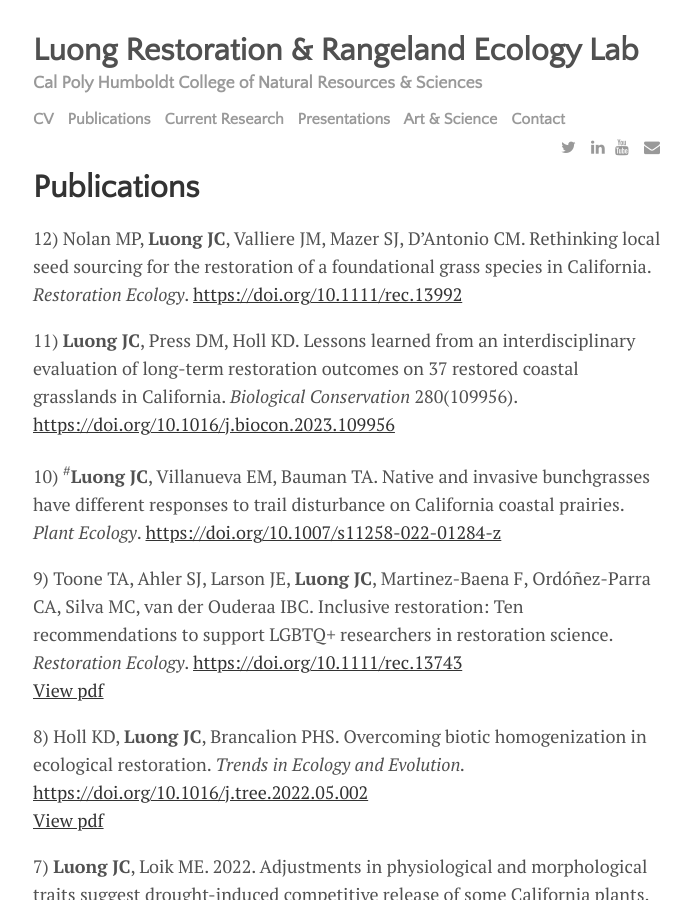
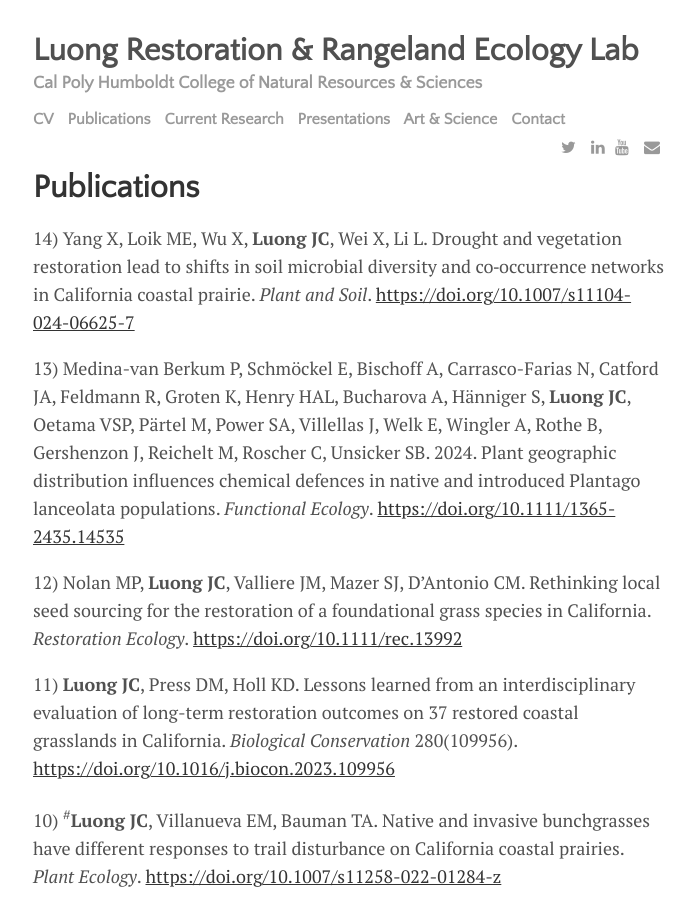
Before and after one commit to austinluong/justinluong.com, a Jekyll site: the page built from menu/publications.md, in a window 1280 px wide and 900 px high. Shown: the whole window, without its empty margins (291-986 px from the left). Built offline with Jekyll 4.4.1, drawn with Linux system fonts in a browser that asks for light colours; nearby versions of some CDN libraries.

Commit message:
Update publications.md

```diff
--- a/menu/publications.md
+++ b/menu/publications.md
@@ -2,6 +2,10 @@
 layout: page
 title: Publications
 ---
+14) Yang X, Loik ME, Wu X, **Luong JC**, Wei X, Li L. Drought and vegetation restoration lead to shifts in soil microbial diversity and co‐occurrence networks in California coastal prairie. *Plant and Soil*. <https://doi.org/10.1007/s11104-024-06625-7>
+
+13) Medina-van Berkum P, Schmöckel E, Bischoff A, Carrasco-Farias N, Catford JA, Feldmann R, Groten K, Henry HAL, Bucharova A, Hänniger S, **Luong JC**, Oetama VSP, Pärtel M, Power SA, Villellas J, Welk E, Wingler A, Rothe B, Gershenzon J, Reichelt M, Roscher C, Unsicker SB. 2024. Plant geographic distribution influences chemical defences in native and introduced Plantago lanceolata populations. *Functional Ecology*. <https://doi.org/10.1111/1365-2435.14535>
+
 12) Nolan MP, **Luong JC**, Valliere JM, Mazer SJ, D’Antonio CM. Rethinking local seed sourcing for the restoration of a foundational grass species in California. *Restoration Ecology*. <https://doi.org/10.1111/rec.13992>
 
 11) **Luong JC**, Press DM, Holl KD. Lessons learned from an interdisciplinary evaluation of long-term restoration outcomes on 37 restored coastal grasslands in California. *Biological Conservation* 280(109956). <https://doi.org/10.1016/j.biocon.2023.109956>
```
